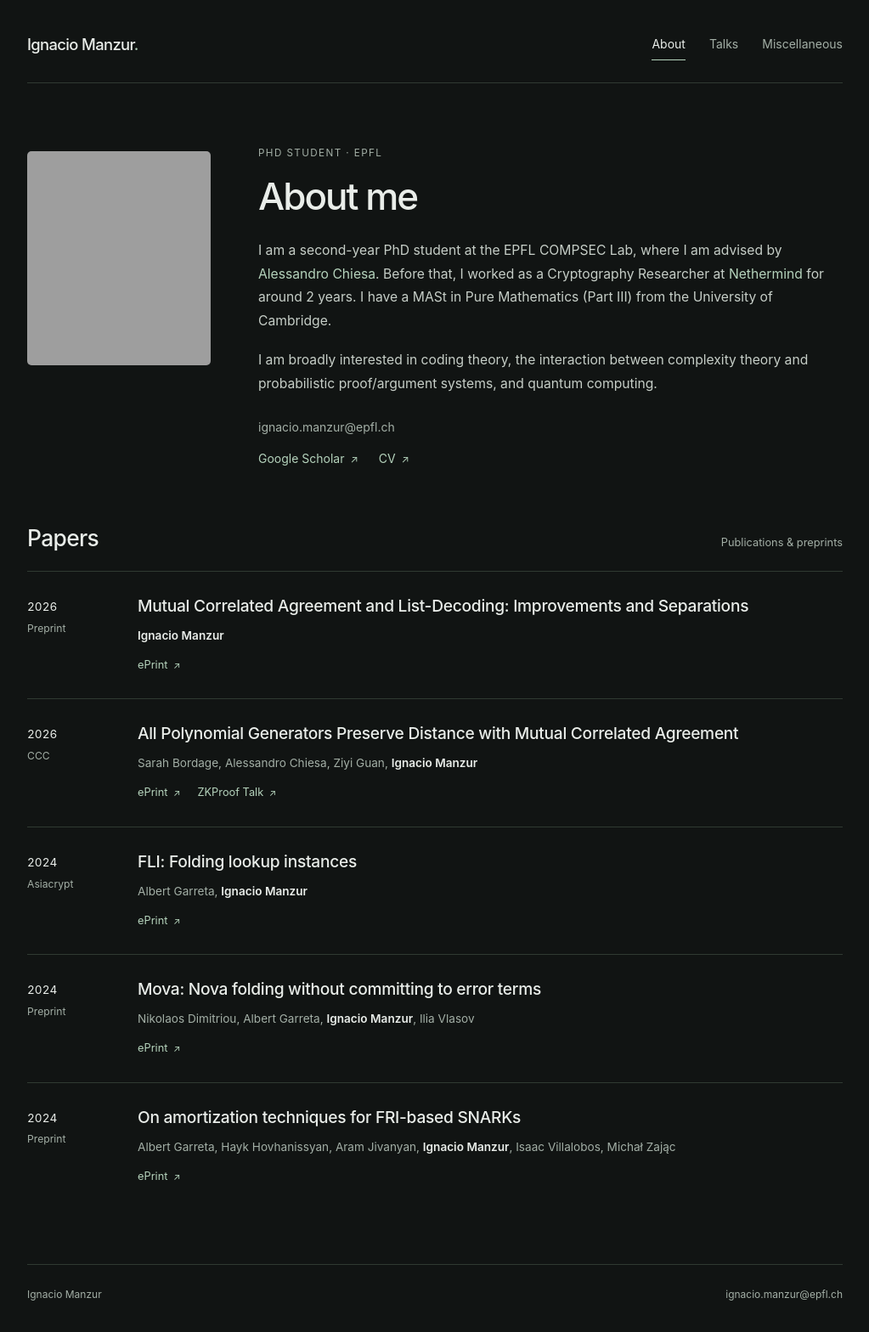
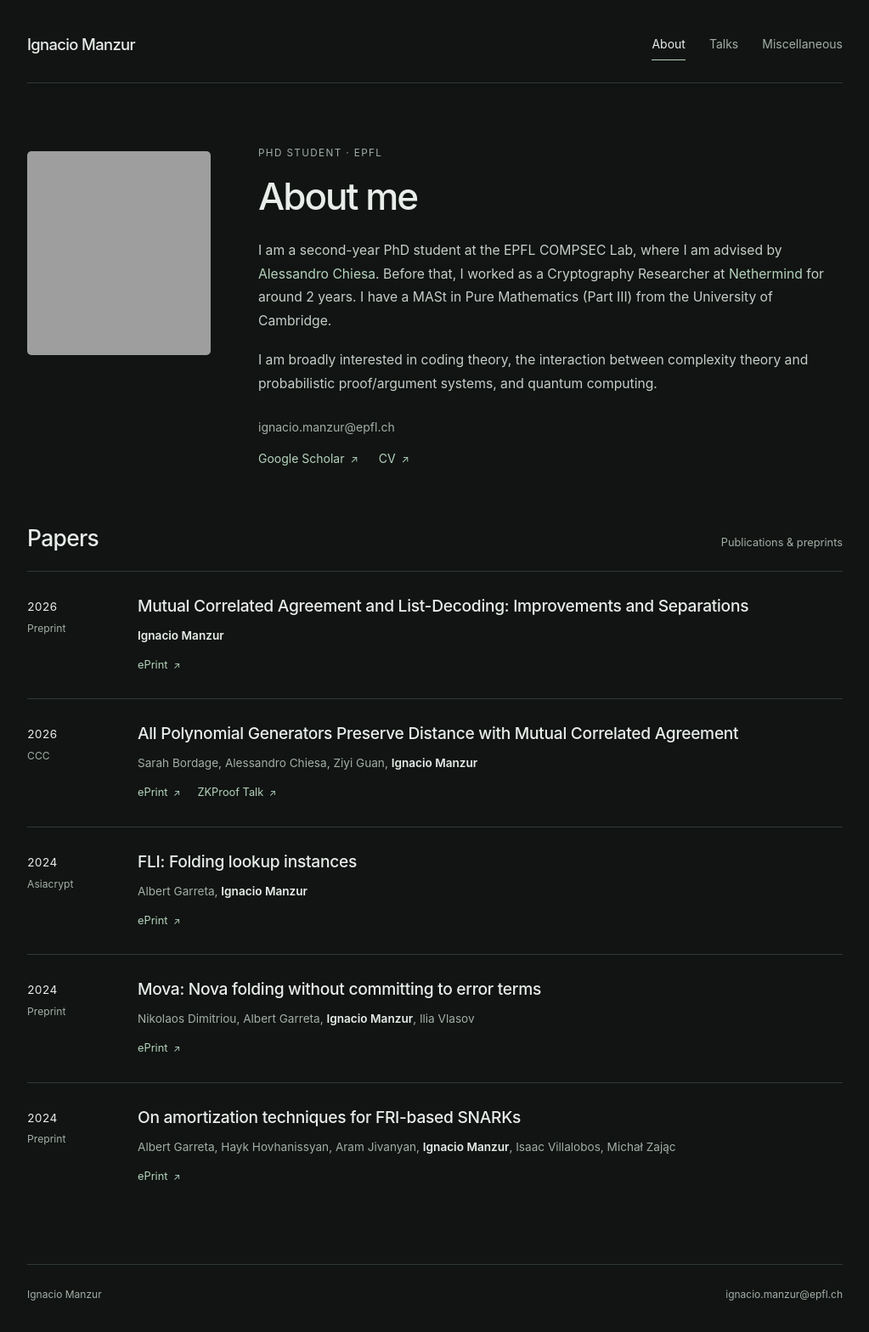
Before and after one commit to nachitomanzur/nachitomanzur.github.io, a Jekyll site: the page built from index.md, in a window 1280 px wide. Shown: the whole page at 85% size, without its empty margins (128-1151 px from the left). Built offline with Jekyll 4.4.1, drawn with Linux system fonts in a browser that asks for light colours; grey boxes are pictures that could not be loaded.

Commit message:
Remove name dot and soften portrait crop

```diff
--- a/_layouts/default.html
+++ b/_layouts/default.html
@@ -14,7 +14,7 @@
   <a class="skip-link" href="#main">Skip to content</a>
   <div class="site-shell">
     <header class="site-header">
-      <a class="site-name" href="{{ '/' | relative_url }}">Ignacio Manzur<span class="name-dot" aria-hidden="true">.</span></a>
+      <a class="site-name" href="{{ '/' | relative_url }}">Ignacio Manzur</a>
       <nav class="site-nav" aria-label="Main navigation">
         <a href="{{ '/' | relative_url }}"{% if page.url == '/' %} aria-current="page"{% endif %}>About</a>
         <a href="{{ '/talks/' | relative_url }}"{% if page.url == '/talks/' %} aria-current="page"{% endif %}>Talks</a>
--- a/assets/css/site.css
+++ b/assets/css/site.css
@@ -26,7 +26,6 @@ strong { color: var(--text); font-weight: 600; }
 .site-header { display: flex; align-items: center; justify-content: space-between; gap: 32px; padding: 34px 0 26px; border-bottom: 1px solid var(--line); }
 .site-name { color: var(--text); font-size: 1.15rem; font-weight: 550; letter-spacing: -.035em; white-space: nowrap; }
 .site-name:hover { color: var(--text); text-decoration: none; }
-.name-dot { color: var(--accent); }
 .site-nav { display: flex; gap: 28px; font-size: .875rem; }
 .site-nav a { position: relative; padding: 6px 0; color: var(--muted); }
 .site-nav a:hover, .site-nav a[aria-current] { color: var(--text); text-decoration: none; }
@@ -35,7 +34,7 @@ strong { color: var(--text); font-weight: 600; }
 main { min-height: 60vh; }
 main:focus { outline: none; }
 .about { display: grid; grid-template-columns: 216px minmax(0, 1fr); align-items: start; gap: 56px; padding: 72px 0 64px; }
-.portrait { display: block; width: 216px; height: 252px; object-fit: cover; object-position: 42% center; border-radius: 5px; margin-top: 8px; }
+.portrait { display: block; width: 216px; height: 240px; object-fit: cover; object-position: 42% center; border-radius: 5px; margin-top: 8px; }
 .eyebrow { margin: 0 0 12px; color: var(--muted); font-size: .73rem; letter-spacing: .12em; text-transform: uppercase; }
 .about-copy { font-size: .98rem; }
 .about-copy > p:not(.eyebrow) { color: #c6cec7; }
@@ -78,7 +77,7 @@ a:hover .arrow { transform: translate(2px, -2px); }
   .site-header { align-items: flex-start; gap: 18px; padding-top: 24px; }
   .site-nav { gap: 18px; font-size: .8rem; }
   .about { grid-template-columns: 160px minmax(0, 1fr); gap: 30px; padding-top: 48px; }
-  .portrait { width: 160px; height: 200px; }
+  .portrait { width: 160px; height: 190px; }
   .publication { grid-template-columns: 80px minmax(0, 1fr); gap: 20px; }
   .talk { grid-template-columns: 100px minmax(0, 1fr); gap: 20px; }
 }
@@ -86,7 +85,7 @@ a:hover .arrow { transform: translate(2px, -2px); }
   .site-header { flex-direction: column; gap: 10px; padding-bottom: 18px; }
   .site-nav { gap: 26px; }
   .about { grid-template-columns: minmax(0, 1fr); gap: 30px; padding: 36px 0 46px; }
-  .portrait { width: 144px; height: 164px; margin: 0; }
+  .portrait { width: 144px; height: 156px; margin: 0; }
   .about h1 { margin-bottom: 18px; }
   .about-copy { font-size: .95rem; }
   .section-heading > span { display: none; }
--- a/index.md
+++ b/index.md
@@ -4,7 +4,7 @@ title: About me
 ---
 
 <section class="about enter" aria-labelledby="about-heading">
-  <img class="portrait" src="{{ '/IMG_6949.jpeg' | relative_url }}" alt="Ignacio Manzur" width="216" height="252" fetchpriority="high">
+  <img class="portrait" src="{{ '/IMG_6949.jpeg' | relative_url }}" alt="Ignacio Manzur" width="216" height="240" fetchpriority="high">
   <div class="about-copy">
     <p class="eyebrow">PhD student · EPFL</p>
     <h1 id="about-heading">About me</h1>
```
